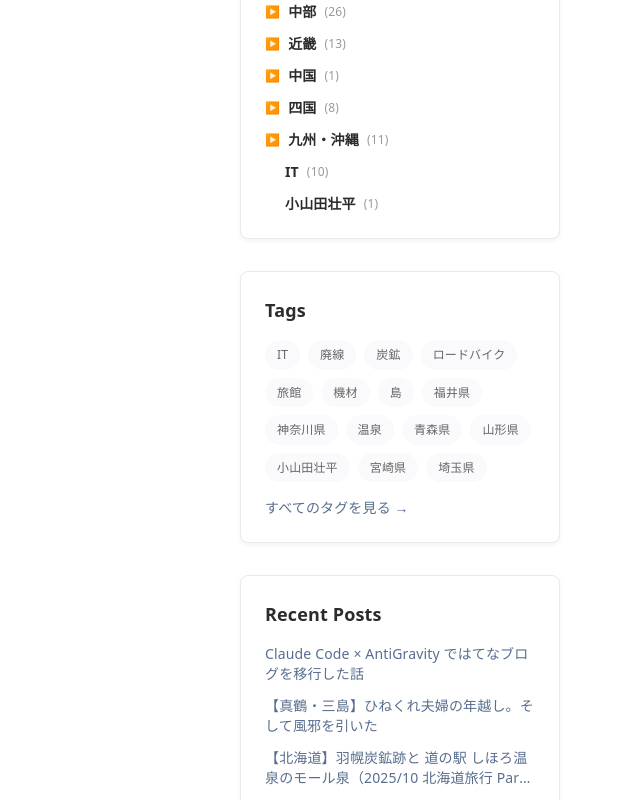
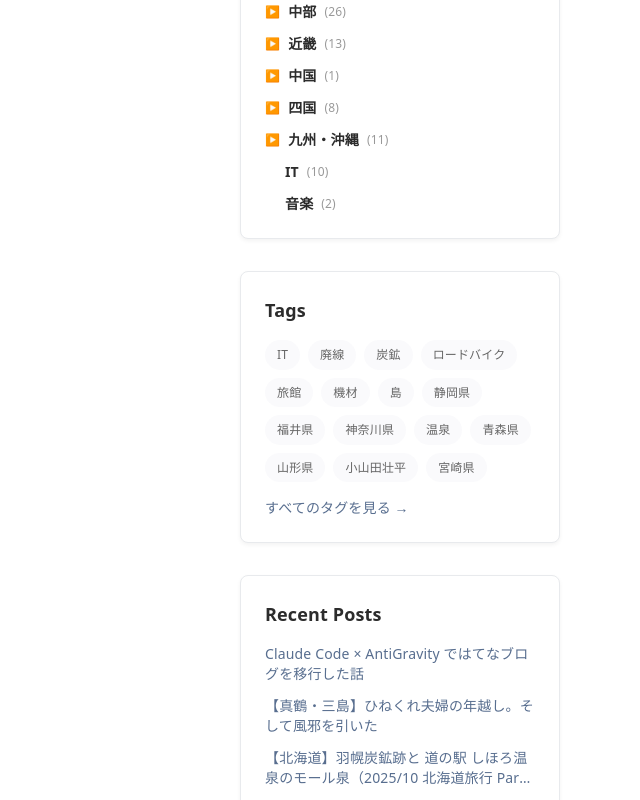
Before and after one commit to ippikikoala/blog-template, a Next.js app: page /tags in a window 1280 px wide. Shown: the part 759-1559 px from the top of the page, without its empty margins (640-1280 px from the left). Built offline with nearby package versions, Linux system fonts and the light colour scheme.

Commit message:
feat: カテゴリ「小山田壮平」を「音楽」に変更、ドキュメント更新
- categories.ts: テーマカテゴリを「音楽」に変更
- 関連記事のカテゴリを更新 (2ファイル)
- docs/11-category-management.md: 重要な注意点を追加

```diff
--- a/content/posts/2025-02-16-2025-02-16-001023.mdx
+++ b/content/posts/2025-02-16-2025-02-16-001023.mdx
@@ -2,7 +2,7 @@
 title: "the pillowsの解散"
 date: "2025-02-16"
 description: "the pillows（ピロウズ）との出会い the pillows"
-category: "その他"
+category: "音楽"
 tags: []
 image: ""
 ---
--- a/content/posts/2025-05-18-2025-05-18-233513.mdx
+++ b/content/posts/2025-05-18-2025-05-18-233513.mdx
@@ -2,7 +2,7 @@
 title: "【小山田壮平】バンドツアー2025 名古屋に行きました"
 date: "2025-05-18"
 description: "ライブよく行く 思い出せばandymori解散直前の「ファンファーレと電話」から始まり、その後長澤知之と"
-category: "小山田壮平"
+category: "音楽"
 tags: ["小山田壮平"]
 image: ""
 ---
--- a/content/posts/2026-01-05-2026-01-05-001743.mdx
+++ b/content/posts/2026-01-05-2026-01-05-001743.mdx
@@ -3,7 +3,7 @@ title: "【真鶴・三島】ひねくれ夫婦の年越し。そして風邪を
 date: "2026-01-05"
 description: "真鶴 大晦日を自宅以外で過ごすことに楽しみを見出している。 4年前は和歌山、去年は隅田川"
 category: "神奈川県"
-tags: ['神奈川県']
+tags: ['神奈川県', '静岡県']
 image: "https://pub-521ec77a6aeb44b18091baa73887e9b7.r2.dev/posts/20260104233503.jpg"
 ---
 
--- a/content/posts/2026-01-11-2026-01-11-210351.mdx
+++ b/content/posts/2026-01-11-2026-01-11-210351.mdx
@@ -106,6 +106,13 @@ AntiGravity × Chromeが最強すぎる。
 AntiGravity君が気づけていないような不具合や
 デザイン修正点があるのでそこは自分で動かして確認する
 
+### 人が修正・追加できるように手順書を残させる
+
+もはやリバースエンジニアリングです。自分はNext.jsやTypseScriptの知識がないので
+ユースケースを考えて必要な手順書はAIに書いてもらいます（それすらAIがしてくれますが）。
+
+手順書を見ながら実際に手を動かしてFBしてあげることは重要です。
+
 
 ## Claudeってすごいですよね
 ホワイトカラーのみならず、すべての仕事に影響があるだろうなと思っています。
--- a/src/config/categories.ts
+++ b/src/config/categories.ts
@@ -146,6 +146,6 @@ export const categoryConfig: CategoryConfig = {
   ],
   themeCategories: [
     { id: 'it', name: 'IT', order: 1 },
-    { id: 'oyamada', name: '小山田壮平', order: 2 },
+    { id: 'music', name: '音楽', order: 2 },
   ],
 };
```
Also changed, not shown: 2 other files (tests, documents, lock files or other folders).
